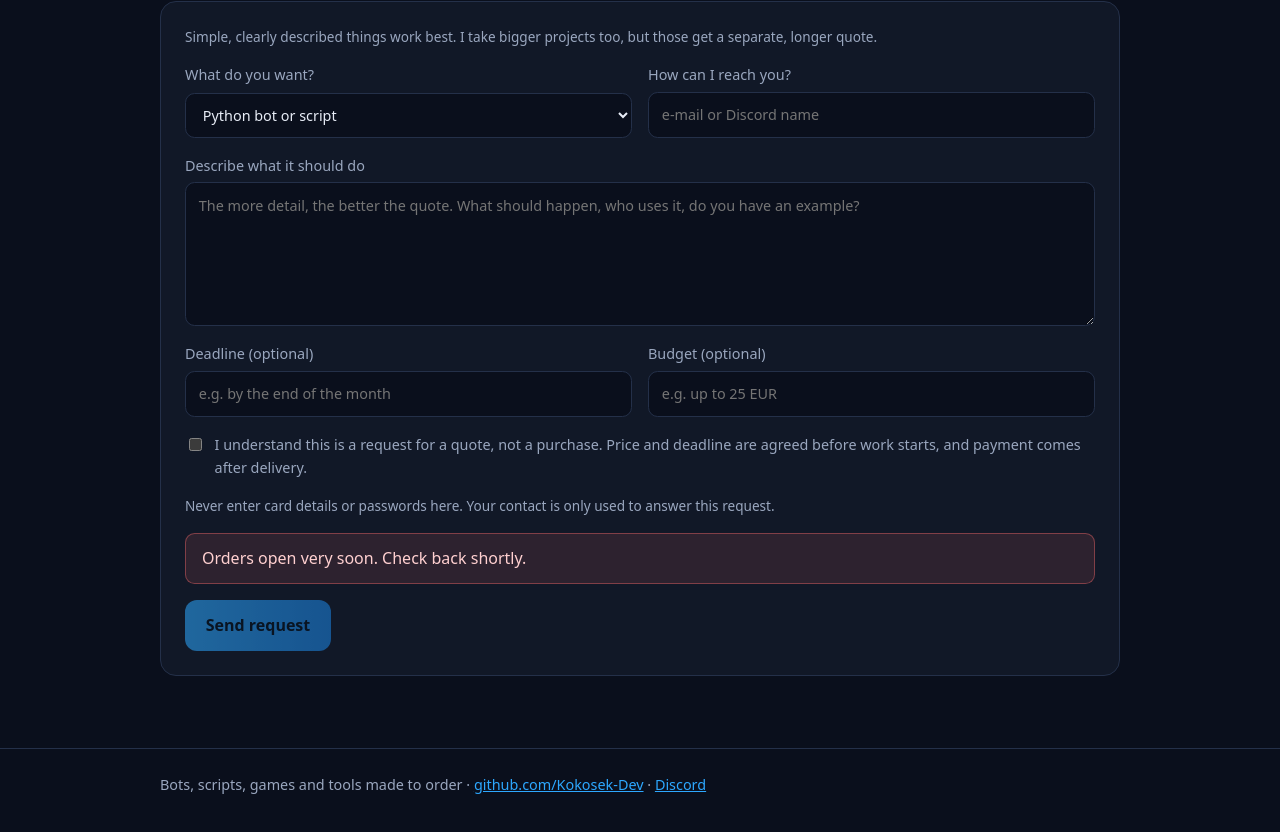
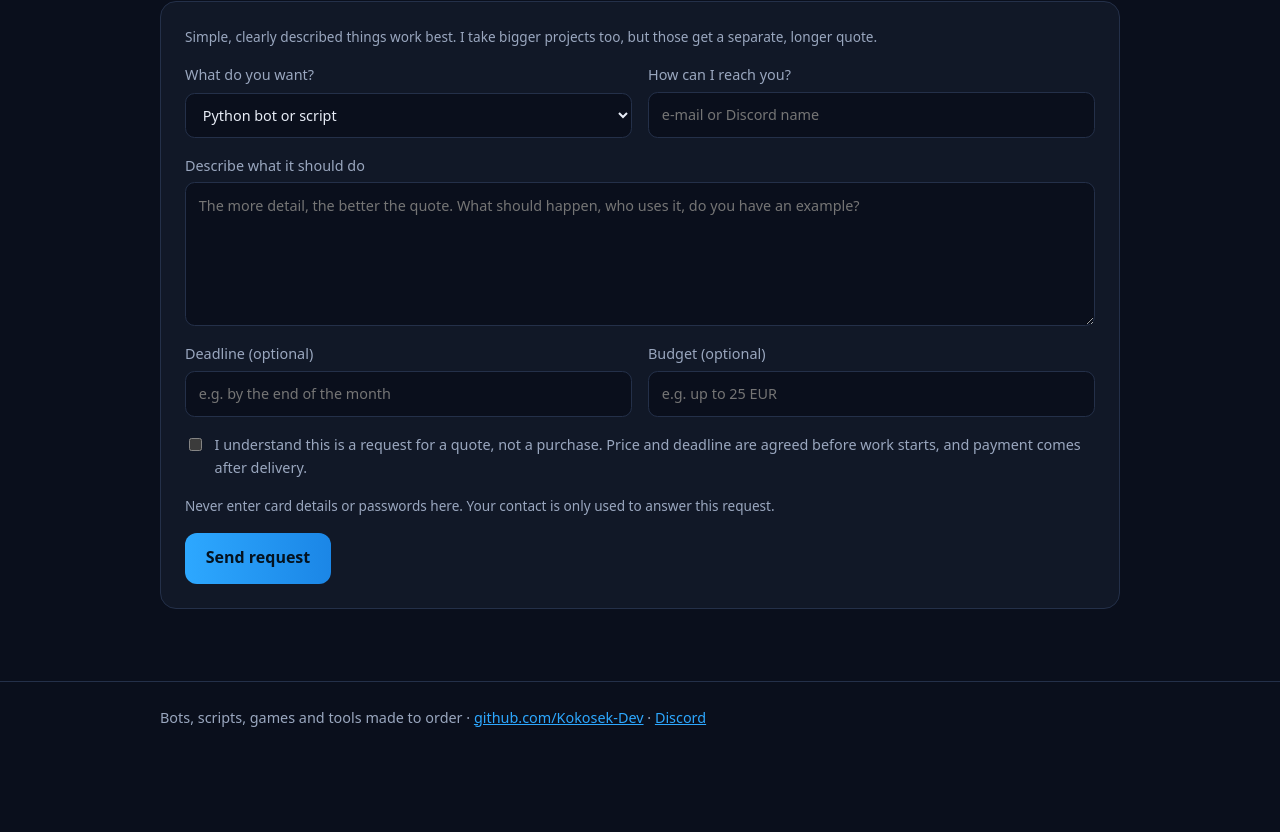
Before and after one commit to Kokosek-Dev/Kokosek-Dev.github.io, a plain HTML site: page index.html in a window 1280 px wide. Shown: the part 1793-2625 px from the top of the page. After the commit the page ends 2570 px from the top, so only its background shows below. Drawn offline with Linux system fonts and the light colour scheme.

Commit message:
Turn the order form on

```diff
--- a/index.html
+++ b/index.html
@@ -166,7 +166,7 @@
 
 <script>
 // The id of the Formspree form that delivers the orders. The id is public by design; leave it empty and the form says orders are not open yet.
-const FORM_ID = "";
+const FORM_ID = "myekleqr";
 
 const TEXT = {
   pl: {
```
